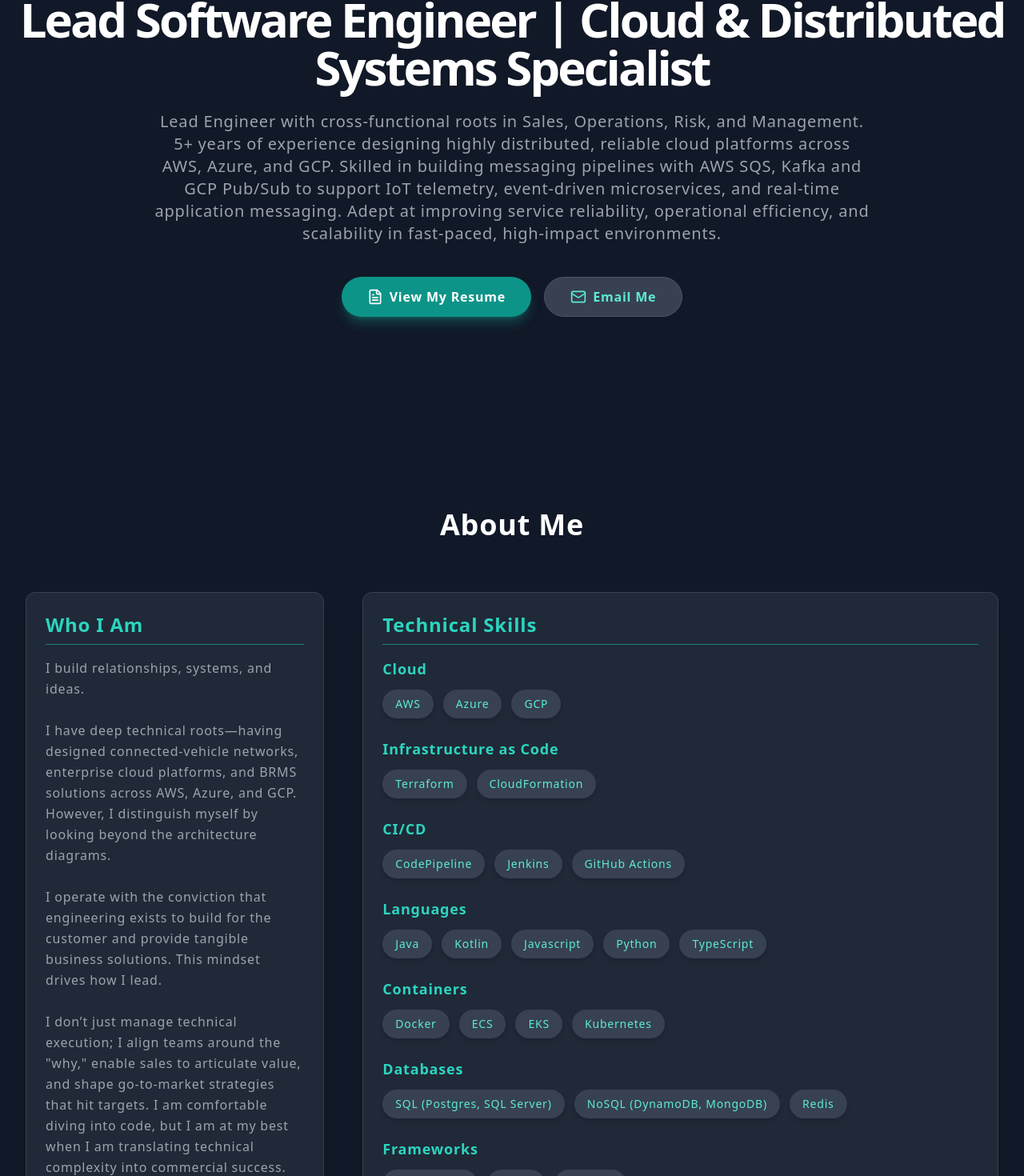
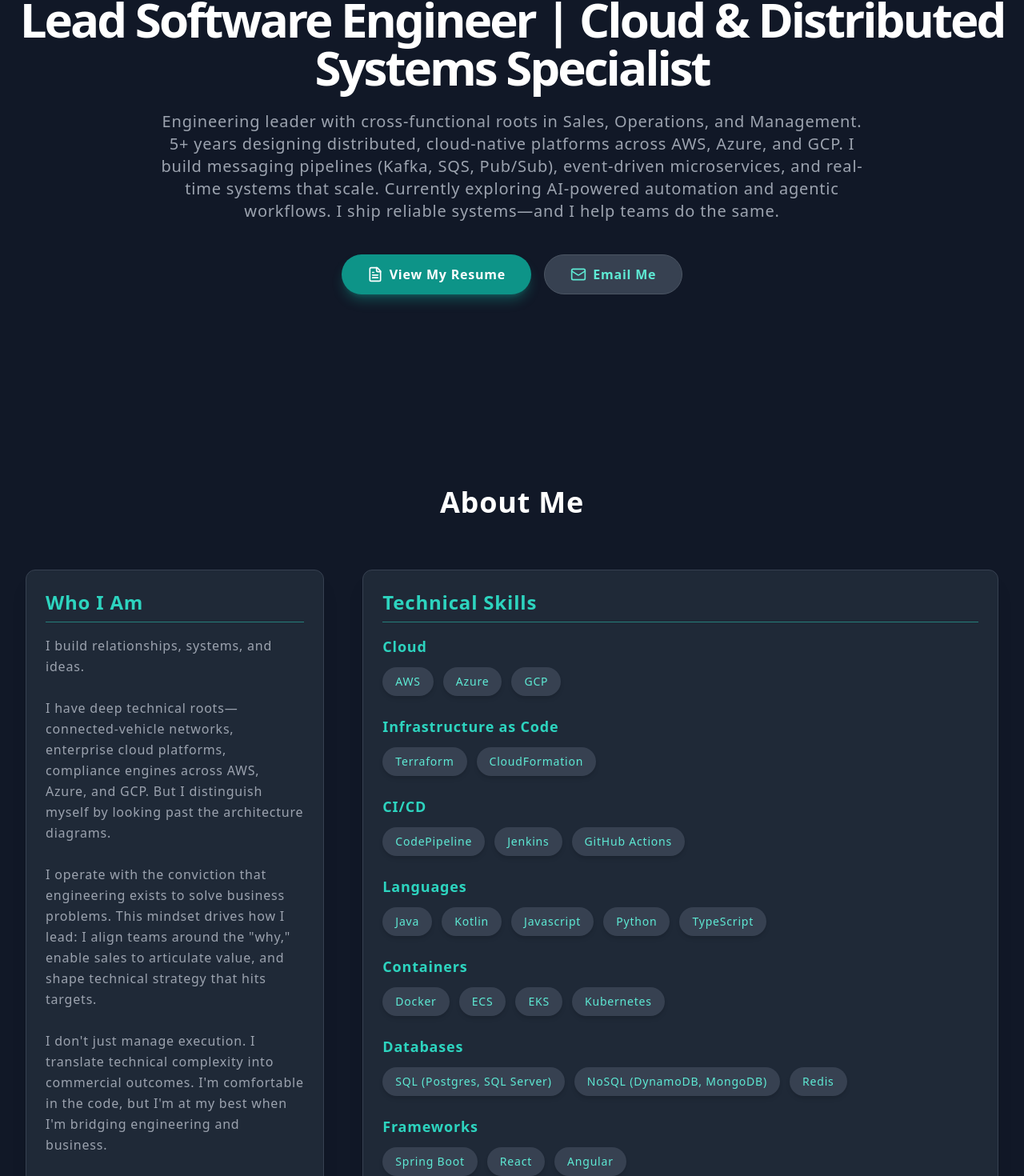
Before and after one commit to cwilkins507/my-portfolio, a React (Vite) app: page / in a window 1280 px wide. Shown: the part 198-1668 px from the top of the page at 80% size. Built offline with nearby package versions, Linux system fonts and the light colour scheme.

Commit message:
update resume and landing page

```diff
--- a/src/App.jsx
+++ b/src/App.jsx
@@ -10,16 +10,18 @@
 const portfolioData = {
   name: "Collin Wilkins",
   headline: "Lead Software Engineer | Cloud & Distributed Systems Specialist",
-  summary: "Lead Engineer with cross-functional roots in Sales, Operations, Risk, and Management. 5+ years of experience designing highly distributed, reliable cloud platforms across AWS, Azure, and GCP. Skilled in building messaging pipelines with AWS SQS, Kafka and GCP Pub/Sub to support IoT telemetry, event-driven microservices, and real-time application messaging. Adept at improving service reliability, operational efficiency, and scalability in fast-paced, high-impact environments.",
+  summary: "Engineering leader with cross-functional roots in Sales, Operations, and Management. 5+ years designing distributed, cloud-native platforms across AWS, Azure, and GCP. I build messaging pipelines (Kafka, SQS, Pub/Sub), event-driven microservices, and real-time systems that scale. Currently exploring AI-powered automation and agentic workflows. I ship reliable systems—and I help teams do the same.",
   aboutMe: `I build relationships, systems, and ideas.
 
-  I have deep technical roots—having designed connected-vehicle networks, enterprise cloud platforms, and BRMS solutions across AWS, Azure, and GCP. However, I distinguish myself by looking beyond the architecture diagrams.
+  I have deep technical roots—connected-vehicle networks, enterprise cloud platforms, compliance engines across AWS, Azure, and GCP. But I distinguish myself by looking past the architecture diagrams.
 
-  I operate with the conviction that engineering exists to build for the customer and provide tangible business solutions. This mindset drives how I lead.
+  I operate with the conviction that engineering exists to solve business problems. This mindset drives how I lead: I align teams around the "why," enable sales to articulate value, and shape technical strategy that hits targets.
 
-  I don’t just manage technical execution; I align teams around the "why," enable sales to articulate value, and shape go-to-market strategies that hit targets. I am comfortable diving into code, but I am at my best when I am translating technical complexity into commercial success.
+  I don't just manage execution. I translate technical complexity into commercial outcomes. I'm comfortable in the code, but I'm at my best when I'm bridging engineering and business.
 
-  I’m seeking Engineering Management or Sales/Solutions Engineering roles where I can apply this mix of technical strategy and customer focus. Let’s talk shop—click one of the icons below.`,
+  Right now, I'm building AI-powered automation workflows—client onboarding systems, document pipelines, agentic task orchestration—because I believe the next wave of leverage lives there.
+
+  I'm seeking Engineering Management or Solutions Engineering roles where I can apply this mix of technical depth and customer focus. Let's talk.`,
   linkedin: "https://www.linkedin.com/in/collin-wilkins-1020215a/",
   github: "https://github.com/cwilkins507",
   email: "wilkins507@gmail.com",
```
Also changed, not shown: 1 other file (tests, documents, lock files or other folders).
